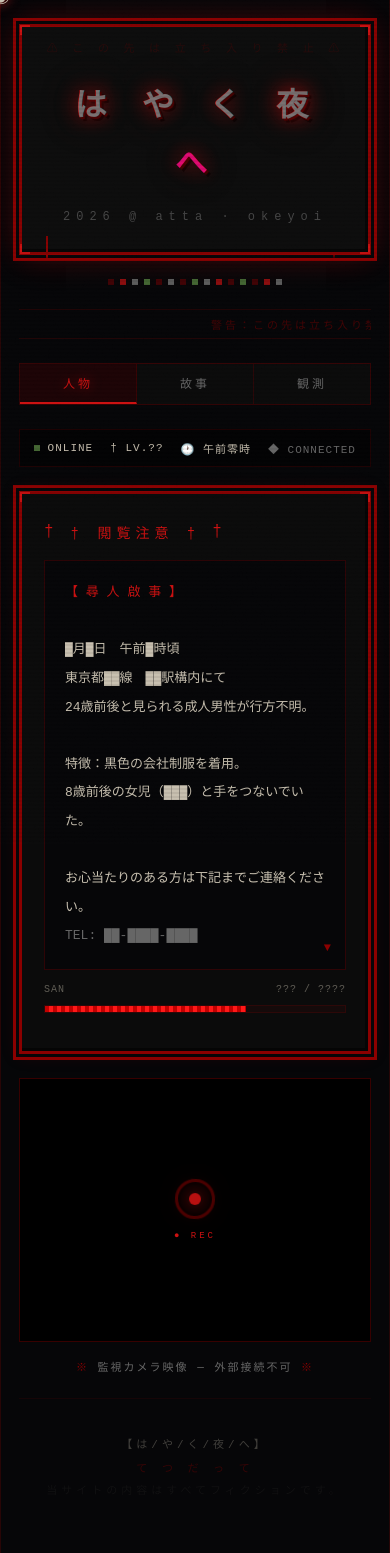
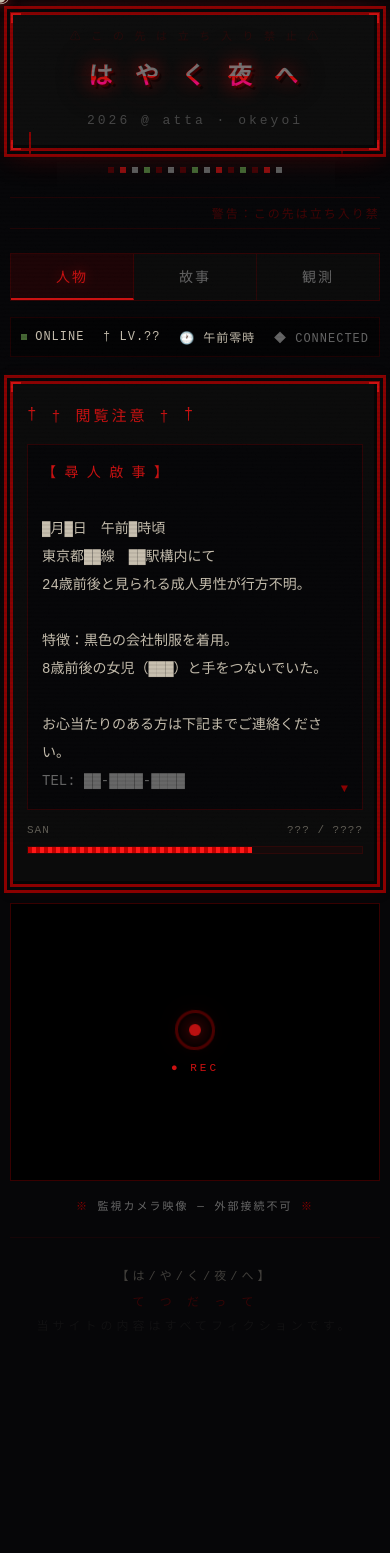
Before and after one commit to 0130atta/hayaku-yoru-e, a plain HTML site: page index.html in a window 390 px wide. After the commit the page ends 1378 px from the top, so only its background shows below. Drawn offline with Linux system fonts and the light colour scheme; a web font is replaced by a local one.

Commit message:
feat: 手机端响应式适配

```diff
--- a/index.html
+++ b/index.html
@@ -572,6 +572,99 @@
     85% { opacity: 0.15; letter-spacing: 4px; }
   }
 
+  /* ===== Mobile Responsive ===== */
+  @media (max-width: 480px) {
+    .container {
+      padding: 12px 10px 32px;
+      border-left: none;
+      border-right: none;
+    }
+    .site-banner {
+      padding: 28px 16px 20px;
+      margin-bottom: 16px;
+    }
+    .site-banner::before {
+      font-size: 11px;
+      letter-spacing: 2px;
+    }
+    .site-title {
+      font-size: 24px;
+      letter-spacing: 4px;
+      line-height: 1.6;
+    }
+    .site-subtitle {
+      font-size: 13px;
+      letter-spacing: 3px;
+    }
+    .marquee-text {
+      font-size: 12px;
+      letter-spacing: 2px;
+    }
+    .pixel-nav {
+      margin-bottom: 16px;
+    }
+    .nav-tab {
+      font-size: 14px;
+      padding: 12px 6px;
+      letter-spacing: 2px;
+    }
+    .status-bar {
+      font-size: 12px;
+      padding: 10px 10px;
+      gap: 6px;
+    }
+    .pixel-box {
+      padding: 20px 14px;
+      margin-bottom: 16px;
+    }
+    .section-title {
+      font-size: 15px;
+      letter-spacing: 3px;
+    }
+    .msg-box {
+      font-size: 14px;
+      padding: 14px 14px;
+      line-height: 2;
+    }
+    .progress-label {
+      font-size: 11px;
+    }
+    .surveillance-cam {
+      max-width: 100%;
+      aspect-ratio: 4/3;
+    }
+    .surveillance-cam .cam-label {
+      font-size: 11px;
+    }
+    .error-dialog {
+      padding: 24px 18px;
+      max-width: 300px;
+    }
+    .error-dialog .err-title {
+      font-size: 16px;
+    }
+    .error-dialog .err-body {
+      font-size: 14px;
+    }
+    .error-dialog .err-btn {
+      font-size: 13px;
+      padding: 10px 32px;
+    }
+    footer {
+      font-size: 12px;
+      padding: 28px 0 12px;
+    }
+    .floater, .sparkle {
+      font-size: 14px;
+    }
+  }
+
+  /* ===== Touch Device: hide custom cursor ===== */
+  @media (hover: none) and (pointer: coarse) {
+    body { cursor: auto; }
+    .custom-cursor { display: none; }
+  }
+
   /* ===== Scrollbar ===== */
   ::-webkit-scrollbar { width: 5px; }
   ::-webkit-scrollbar-track { background: var(--void); }
@@ -693,6 +786,13 @@
 const cursor = document.getElementById('cursor');
 const interactiveSelectors = 'a, button, .cursed-img, .msg-box, input, textarea, .pixel-box, .site-banner';
 
+// Disable custom cursor on touch devices
+const isTouchDevice = ('ontouchstart' in window) || (navigator.maxTouchPoints > 0);
+if (isTouchDevice) {
+  cursor.style.display = 'none';
+  document.body.style.cursor = 'auto';
+}
+
 let mouseX = 0, mouseY = 0;
 let cursorX = 0, cursorY = 0;
 
```
